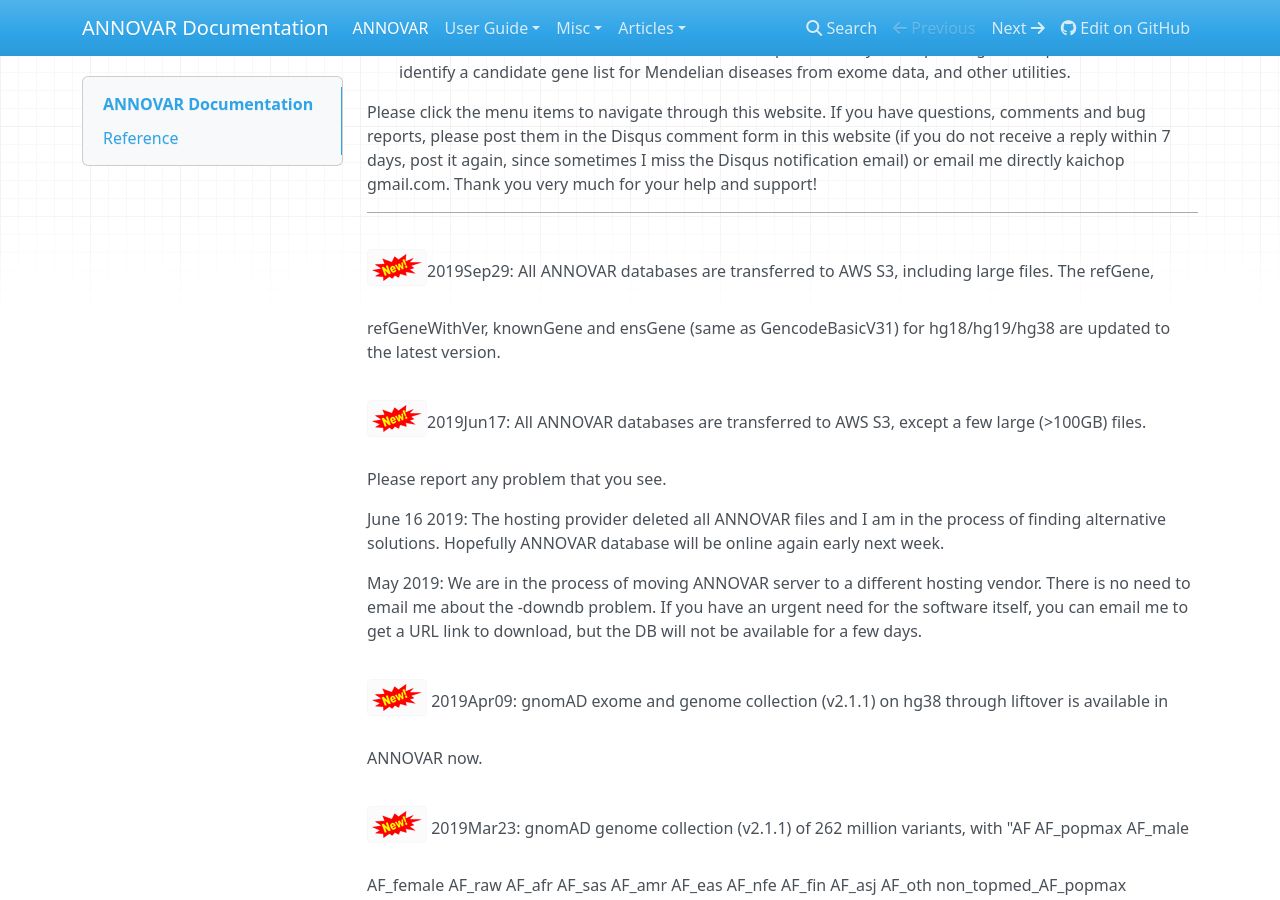
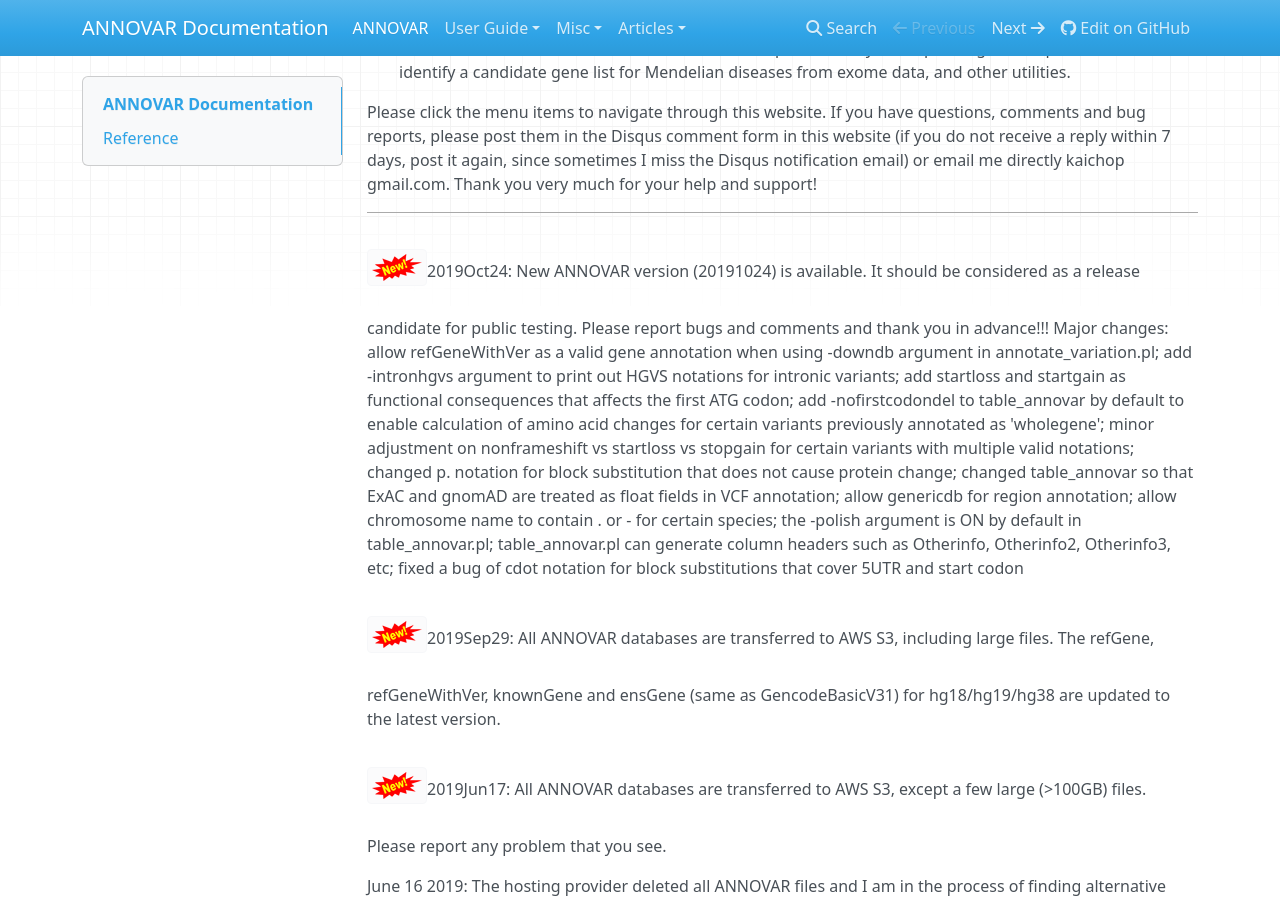
Before and after one commit to WGLab/doc-ANNOVAR, an MkDocs documentation site: the page built from docs/index.md, in a window 1280 px wide and 900 px high, scrolled down 498 px. Built offline with MkDocs 1.6.1, drawn with Linux system fonts in a browser that asks for light colours; nearby versions of some CDN libraries; old or Windows-style settings are respelled for this version of MkDocs.

Commit message:
Update index.md

```diff
--- a/docs/index.md
+++ b/docs/index.md
@@ -10,6 +10,8 @@ ANNOVAR is an efficient software tool to utilize update-to-date information to f
 Please click the menu items to navigate through this website. If you have questions, comments and bug reports, please post them in the Disqus comment form in this website (if you do not receive a reply within 7 days, post it again, since sometimes I miss the Disqus notification email) or email me directly kaichop gmail.com. Thank you very much for your help and support!
 
 ---
+
+![new](img/new.png)2019Oct24: New ANNOVAR version (20191024) is available. It should be considered as a release candidate for public testing. Please report bugs and comments and thank you in advance!!! Major changes: allow refGeneWithVer as a valid gene annotation when using -downdb argument in annotate_variation.pl; add -intronhgvs argument to print out HGVS notations for intronic variants; add startloss and startgain as functional consequences that affects the first ATG codon; add -nofirstcodondel to table_annovar by default to enable calculation of amino acid changes for certain variants previously annotated as 'wholegene'; minor adjustment on nonframeshift vs startloss vs stopgain for certain variants with multiple valid notations; changed p. notation for block substitution that does not cause protein change; changed table_annovar so that ExAC and gnomAD are treated as float fields in VCF annotation; allow genericdb for region annotation; allow chromosome name to contain . or - for certain species; the -polish argument is ON by default in table_annovar.pl; table_annovar.pl can generate column headers such as Otherinfo, Otherinfo2, Otherinfo3, etc; fixed a bug of cdot notation for block substitutions that cover 5UTR and start codon
 
 ![new](img/new.png)2019Sep29: All ANNOVAR databases are transferred to AWS S3, including large files. The refGene, refGeneWithVer, knownGene and ensGene (same as GencodeBasicV31) for hg18/hg19/hg38 are updated to the latest version.
 
```
